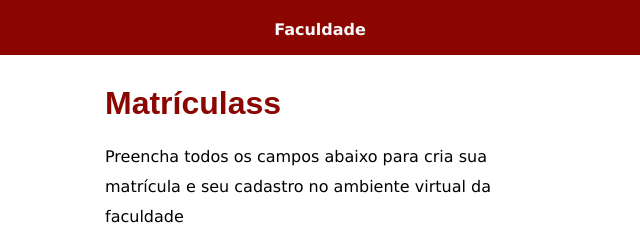
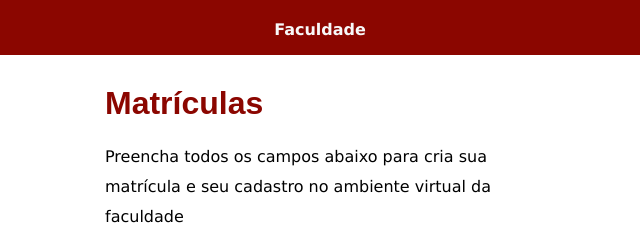
Before and after one commit to Jair1809/Formularios, a plain HTML site: page Formulario-Faculdade/index.html in a window 1280 px wide. Shown: the top 240 px of the page, 320-960 px from the left. Drawn offline with Linux system fonts and the light colour scheme.

Commit message:
Corrigindo erros de português

```diff
--- a/Formulario-Faculdade/index.html
+++ b/Formulario-Faculdade/index.html
@@ -13,7 +13,7 @@
     </header>
 
     <main>
-        <h1>Matrículass</h1>
+        <h1>Matrículas</h1>
         <p>Preencha todos os campos abaixo para cria sua matrícula e seu cadastro
             no ambiente virtual da faculdade
         </p>
```
